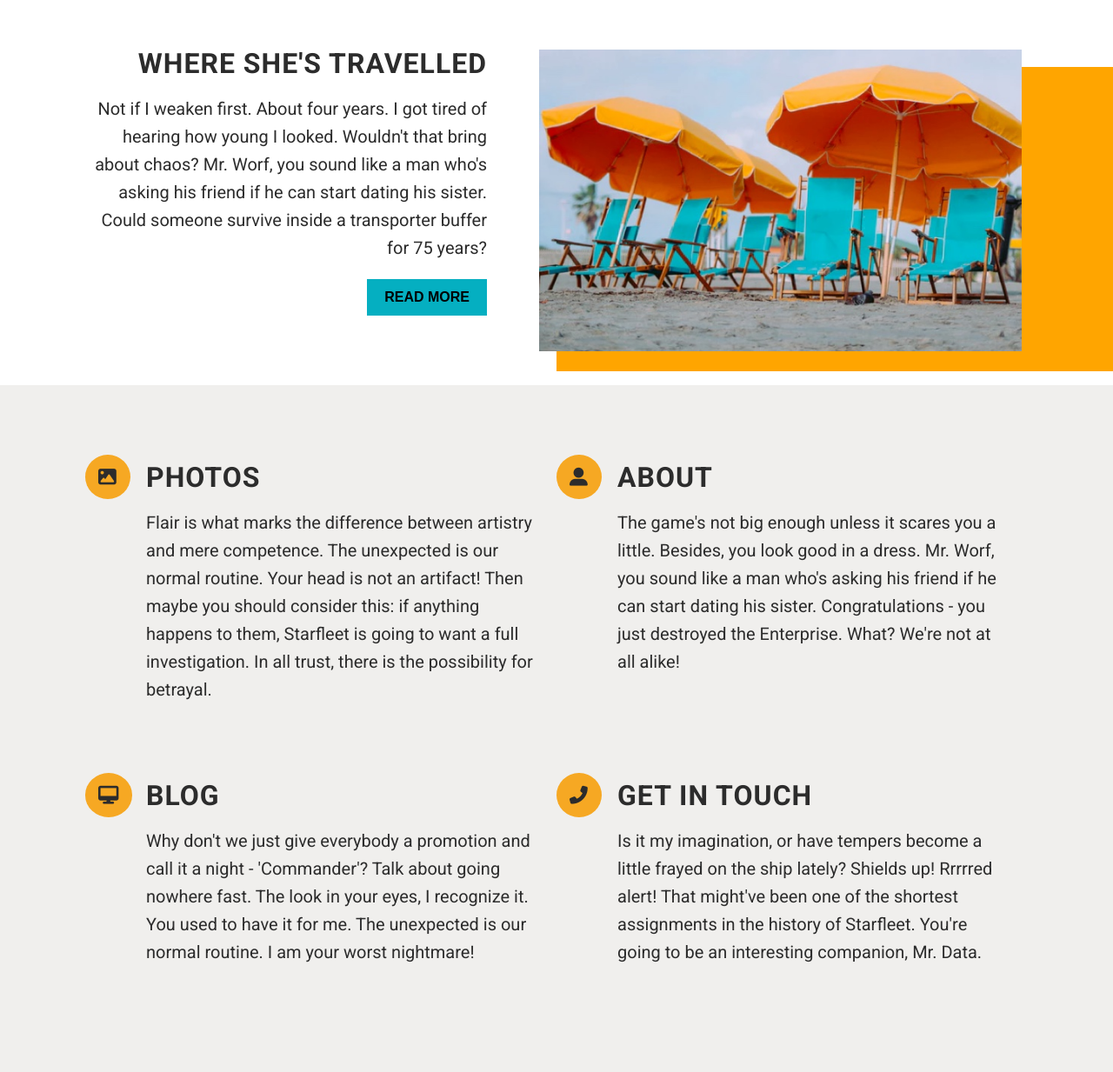
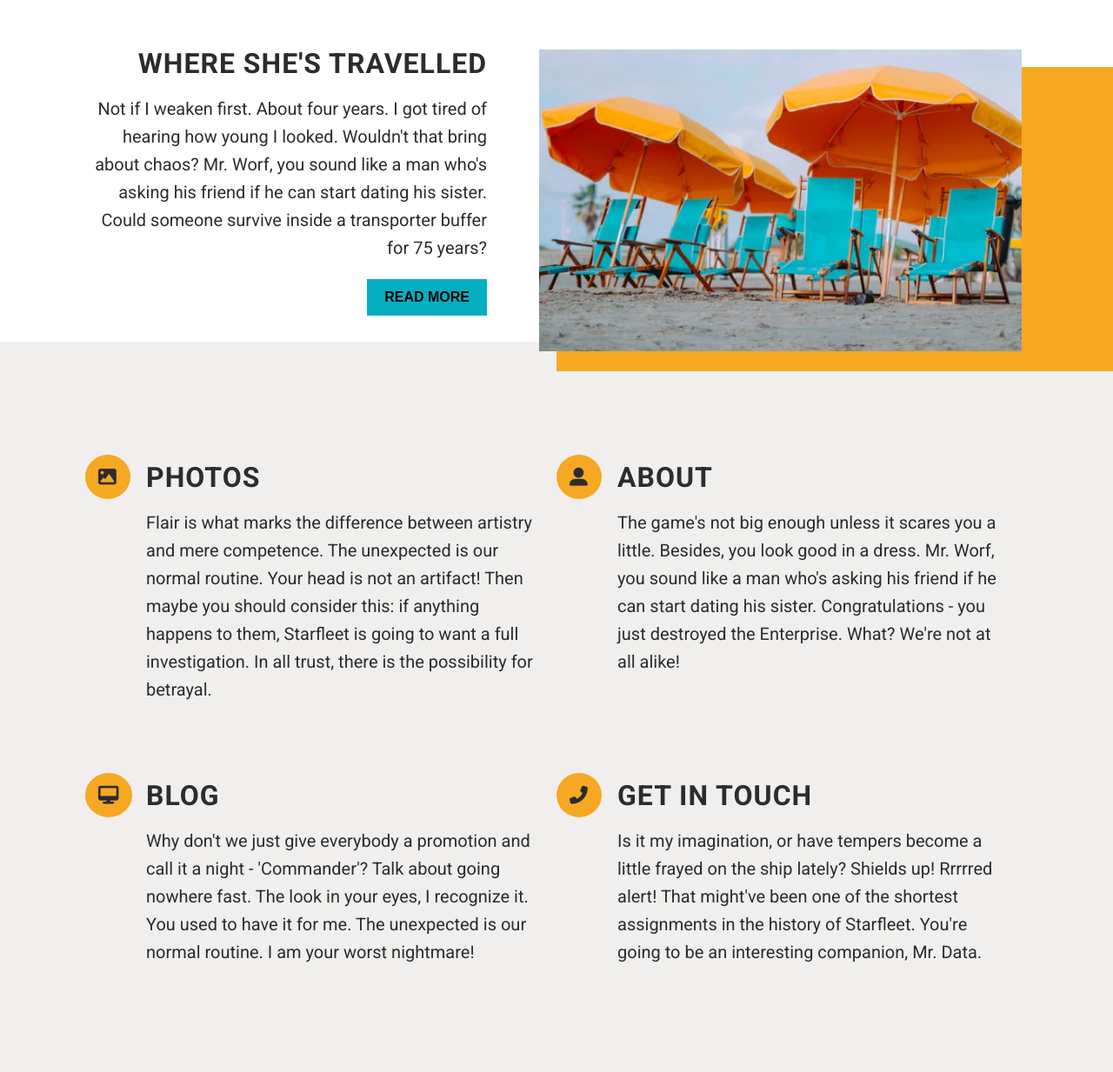
Before and after one commit to kristinmc42/kristin-mccollum-project-one, a plain HTML site: page index.html in a window 1280 px wide. Shown: the part 1267-2500 px from the top of the page at 87% size. Drawn offline with Linux system fonts and the light colour scheme.

Commit message:
added neg margin and decreased bottom padding on detailed icons section

```diff
--- a/styles/sass/style.scss
+++ b/styles/sass/style.scss
@@ -208,7 +208,7 @@ main.home {
     }
     .travelsImage {
       flex: 2 1 50%;
-      background-color: orange;
+      background-color:$orangeyYellow;
       position: relative;
       margin-top: 20px;
       height: 350px;
@@ -223,12 +223,14 @@ main.home {
   // detailed links section
   .detailedLinks {
     background-color: $whiteShade;
+    margin-top: -50px;
+    padding-top: 50px;
     .wrapper {
       display: grid;
       grid-template-columns: 1fr 1fr;
       grid-template-rows: 1fr 1fr;
       gap: 60px;
-      padding: 80px 0 80px 40px;
+      padding: 80px 0 40px 40px;
         a {
           text-decoration: none;
           position: relative;
```
Also changed, not shown: styles/style.css.
